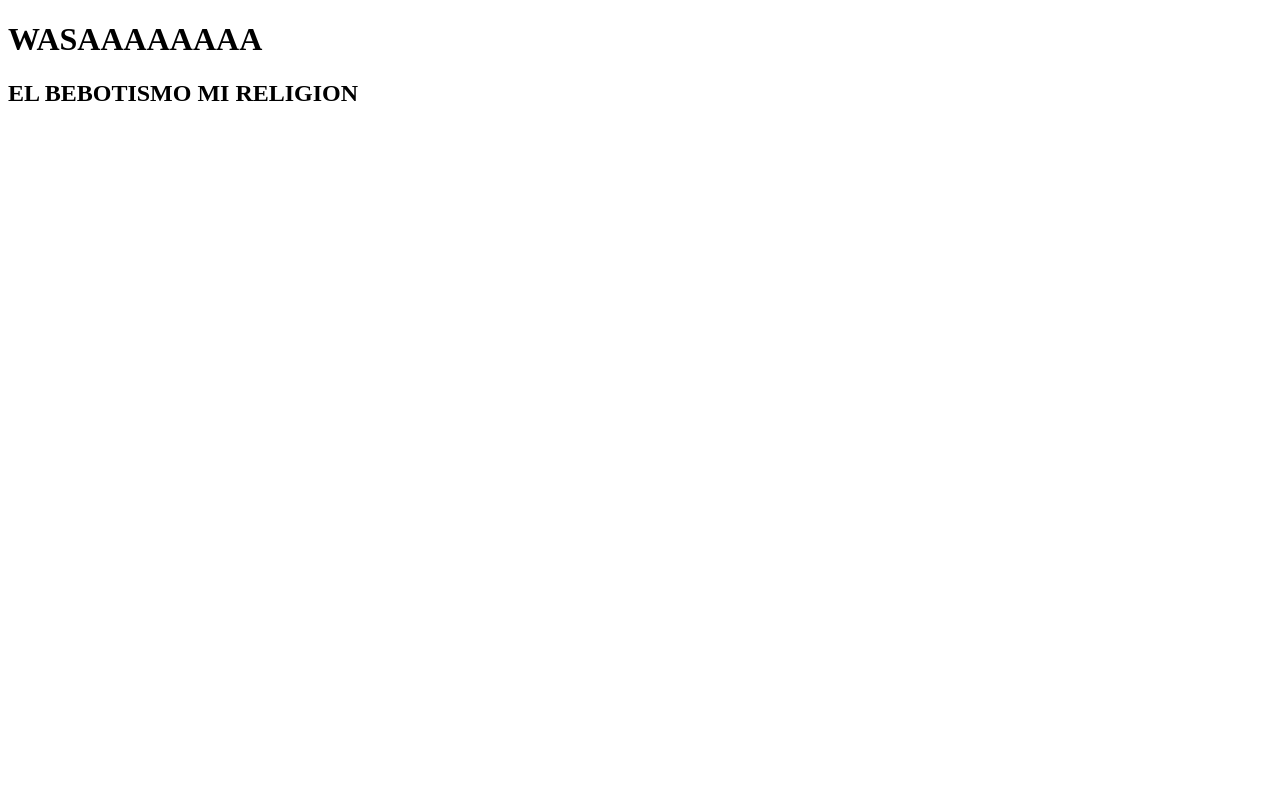
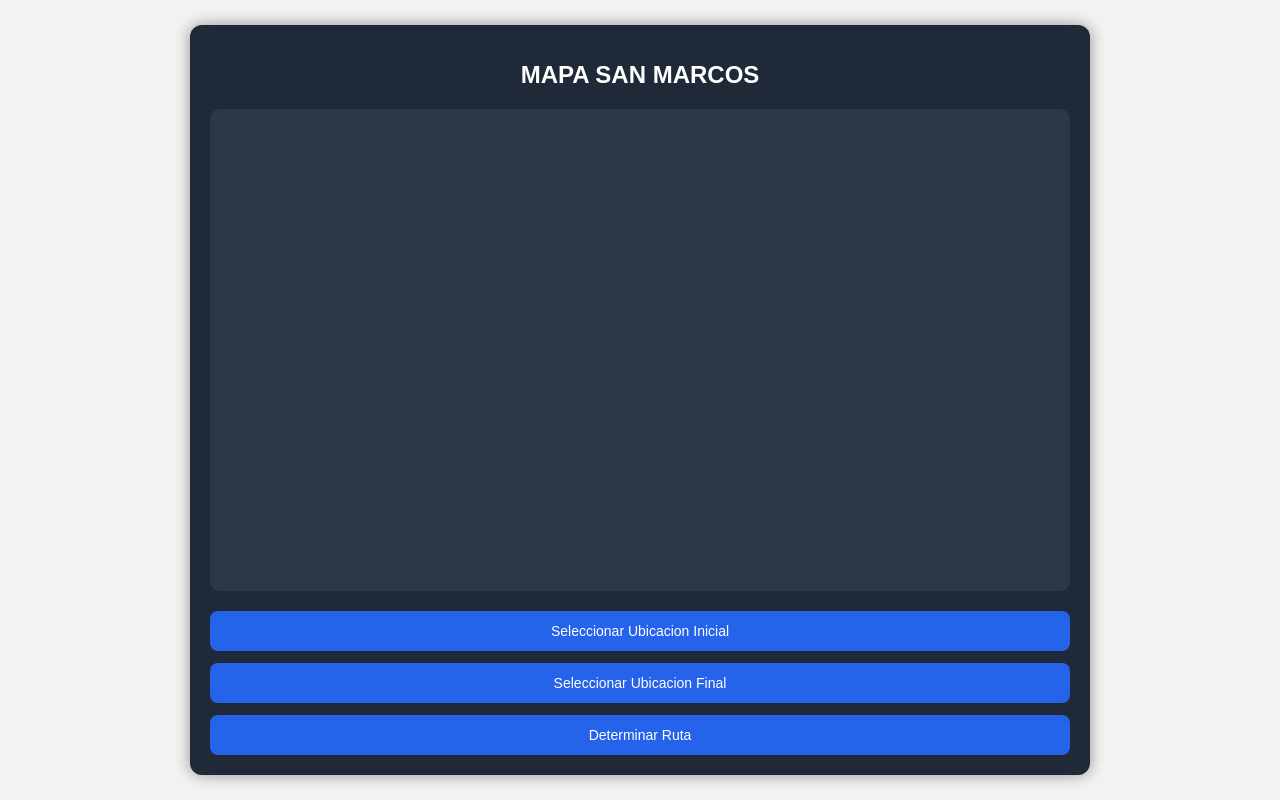
Before and after one commit to Opiumxth/mapa_san_marcos, a plain HTML site: page frontend/index.html in a window 1280 px wide. Drawn offline with Linux system fonts and the light colour scheme.

Commit message:
Esqueleto de pagina web

```diff
--- a/frontend/index.html
+++ b/frontend/index.html
@@ -1,13 +1,22 @@
 <!DOCTYPE html>
-<html lang="en">
+<html lang="es">
 <head>
-        <meta charset="UTF-8">
-        <meta name="viewport" content="width=device-width, initial-scale=1.0">
-        <title>Los mas sexos de sistemas</title>
+        <meta charset="UTF-8" />
+        <meta name="viewport" content="width=device-width, initial-scale=1.0" />
+        <title>San Marcos Map</title>
+        <link rel = "stylesheet" href = "styles.css" />
 </head>
 <body>
-        <h1 class="titulo">WASAAAAAAAA</h1>
+        <div class = "contenedor">
+                <h1 class = "titulo">mapa san marcos</h1>
 
-        <h2>EL BEBOTISMO MI RELIGION</h2>
+                <div id = "map"></div>
+
+                <div class = "grupo-boton">
+                        <button>seleccionar ubicacion inicial</button>
+                        <button>seleccionar ubicacion final</button>
+                        <button>determinar ruta</button>
+                </div>
+        </div>
 </body>
 </html>
--- a/frontend/styles.css
+++ b/frontend/styles.css
@@ -1,3 +1,89 @@
-.titulo{
-        color:brown
+:root {
+        --claro: #f2f2f2;
+        --oscuro: #151517;
+        --primario: #343057;
+        --secundario: #a8f044;
+        --terciario: #a4a4c7;
 }
+
+html {
+        font-size: 62.5%;
+        box-sizing: border-box;
+}
+
+*, *:before, *:after {
+        box-sizing: inherit;
+}
+
+body {
+  font-size: 1.6rem;
+  font-family: "Recursive", sans-serif;
+  background-color: var(--claro);
+  margin: 0;
+
+  display: flex;
+  justify-content: center;
+  align-items: center;
+  height: 100vh;
+}
+
+
+/* contenedor */
+.contenedor {
+  width: 90rem;
+  height: 75rem;
+  max-width: 1000px;
+  background-color: #1f2937;
+  border-radius: 12px;
+  box-shadow: 0 0 15px rgba(0, 0, 0, 0.4);
+  padding: 20px;
+
+  display: flex;               /* Distribuir el contenido horizontalmente */
+  flex-direction: column;
+  justify-content: space-between;
+}
+
+/* Título */
+.titulo {
+        margin-bottom: 20px;
+        font-size: 2.4rem;
+        font-weight: bold;
+        text-transform: uppercase;
+        color: white;
+        text-align: center;
+}
+
+/* Botones en columna */
+.grupo-boton {
+  display: flex;
+/*  justify-content: space-between; */
+  flex-direction: column;
+  gap: 12px;
+}
+
+.grupo-boton button {
+  flex: 1;
+  padding: 12px;
+  font-size: 1.4rem;
+  text-transform: capitalize;
+  background-color: #2563eb;
+  border: none;
+  border-radius: 8px;
+  color: white;
+  cursor: pointer;
+  transition: background-color 0.3s ease;
+}
+
+.grupo-boton button:hover {
+  background-color: #1e40af;
+}
+
+
+/* Mapa (si lo usas) */
+#map {
+  flex: 1;
+  width: 100%;
+  background-color: #2d3748;
+  border-radius: 10px;
+  margin-bottom: 20px;
+}
```
